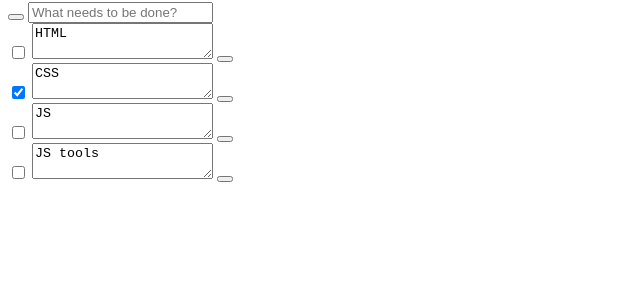
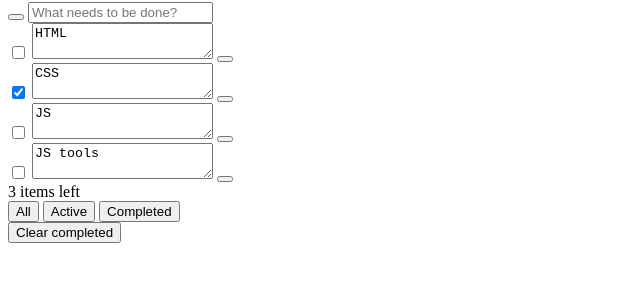
Before and after one commit to ok-technopolis-autumn-2017/Dmitry_Makhnev, a plain HTML site: page index.html in a window 1280 px wide. Shown: the part 78-360 px from the top of the page, without its empty margins (0-640 px from the left). Drawn offline with Linux system fonts and the light colour scheme.

Commit message:
fixes from review

```diff
--- a/index.html
+++ b/index.html
@@ -59,6 +59,21 @@
 
         </div>
 
+        <div class="todos-actions-bar ">
+
+            <div class="todos-actions-bar_counter-undone" aria-label="number of undone items">
+                3 items left
+            </div>
+
+            <div class="todos-filters">
+                <button class="todos-filter __active" aria-label="show all items">All</button>
+                <button class="todos-filter" aria-label="show undone items">Active</button>
+                <button class="todos-filter __active" aria-label="show done items">Completed</button>
+            </div>
+
+            <button class="todos-actions-bar_delete-done" aria-label="delete all done items">Clear completed</button>
+
+        </div>
 
     </div>
 
```
